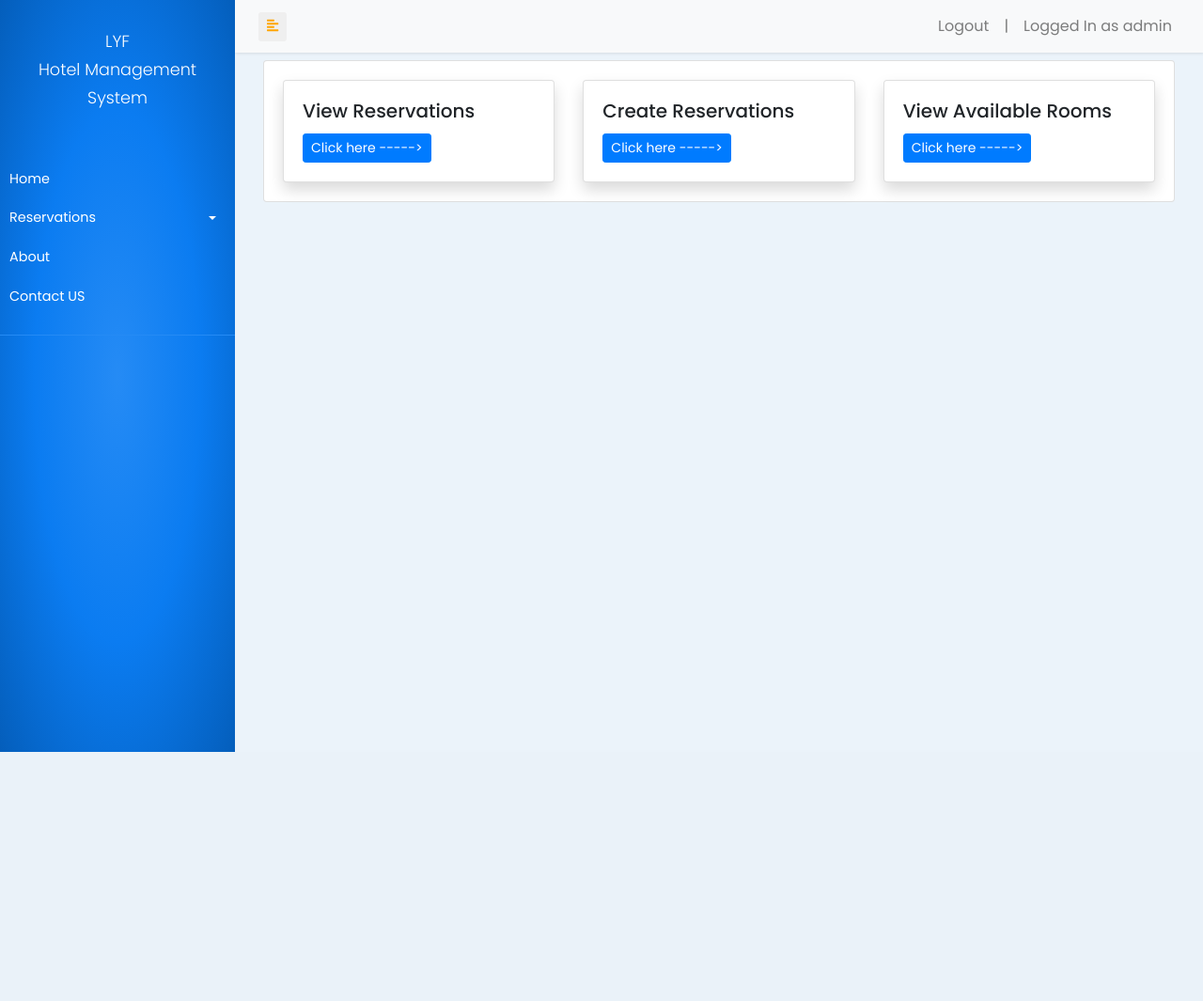
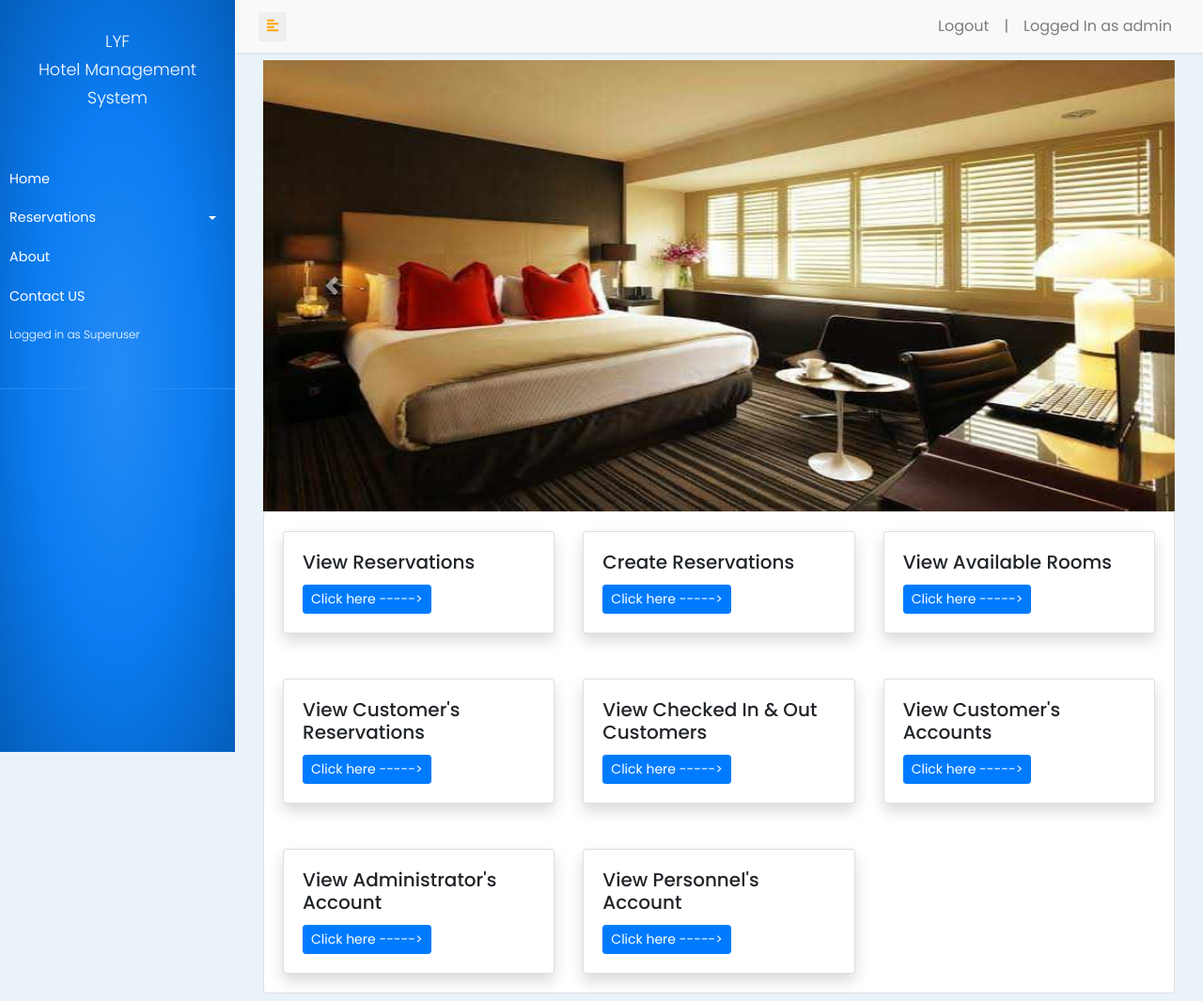
Before and after one commit to SftwreDev/Hotel-Management-System, a Django app: page / in a window 1280 px wide. Shown: the whole page at 94% size. Before the commit the page ends 800 px from the top, so only its background shows below. Run offline with Django 3.2, Linux system fonts and the light colour scheme; a user stored in the database is signed in; tables that the repository leaves empty hold one stand-in row (values such as "Sample post"); some libraries are stand-ins or nearby versions.

Commit message:
Fixed the reservation date and creating account restrictions

```diff
--- a/accounts/templates/accounts/admin_account_list.html
+++ b/accounts/templates/accounts/admin_account_list.html
@@ -21,6 +21,7 @@
 
         <div class="card-header">
             List of your administrator's accounts
+            <a href="{% url 'accounts:admin_signup' %}" class="text-primary"><i class="fas fa-user-plus"></i></a>
         </div>
 
         <div class="card-body">
--- a/accounts/templates/accounts/personnel_account_list.html
+++ b/accounts/templates/accounts/personnel_account_list.html
@@ -21,6 +21,7 @@
 
         <div class="card-header">
             List of your personnel's accounts
+            <a href="{% url 'accounts:personnel_signup' %}" class="text-primary"><i class="fas fa-user-plus"></i></a>
         </div>
 
         <div class="card-body">
--- a/accounts/views.py
+++ b/accounts/views.py
@@ -35,8 +35,7 @@ class PersonnelSignUp(CreateView):
 
     def form_valid(self, form):
         user = form.save()
-        login(self.request, user)
-        return redirect('reservations:homepage')
+        return redirect('accounts:personnel_account')
 
 class AdminSignUp(CreateView):
     model = User
@@ -49,8 +48,7 @@ class AdminSignUp(CreateView):
 
     def form_valid(self, form):
         user = form.save()
-        login(self.request, user)
-        return redirect('reservations:homepage')
+        return redirect('accounts:admin_account')
 
 class SignUpChoices(TemplateView):
     template_name = 'accounts/sign_up_option.html'
--- a/reservations/templates/reservations/home.html
+++ b/reservations/templates/reservations/home.html
@@ -1,7 +1,28 @@
 {% extends "base.html" %}
-
+{% load static %}
 {% block content %}
 <div class="col-md-12">
+    <div id="carouselExampleInterval" class="carousel slide" data-ride="carousel">
+        <div class="carousel-inner">
+          <div class="carousel-item active" data-interval="10000">
+            <img src="{% static 'images/show1.jpg' %}" class="d-block w-100" alt="..." style="height: 60vh;">
+          </div>
+          <div class="carousel-item" data-interval="2000">
+            <img src="{% static 'images/show2.jpg' %}" class="d-block w-100" alt="..." style="height: 60vh;">
+          </div>
+          <div class="carousel-item">
+            <img src="{% static 'images/show3.jpg' %}" class="d-block w-100" alt="..." style="height: 60vh;">
+          </div>
+        </div>
+        <a class="carousel-control-prev" href="#carouselExampleInterval" role="button" data-slide="prev">
+          <span class="carousel-control-prev-icon" aria-hidden="true"></span>
+          <span class="sr-only">Previous</span>
+        </a>
+        <a class="carousel-control-next" href="#carouselExampleInterval" role="button" data-slide="next">
+          <span class="carousel-control-next-icon" aria-hidden="true"></span>
+          <span class="sr-only">Next</span>
+        </a>
+      </div>
     <div class="card">
         <div class="card-body">
             <div class="row">
@@ -40,7 +61,7 @@
                         </div>
                     </div>
                 </div>
-                {% if user.is_personel or user.is_administrator %}
+                {% if user.is_personel or user.is_administrator or user.is_superuser %}
                 <div class="col-sm-4 col-md-4 col-lg-4 mt-5">
                     <div class="card shadow">
                         <!-- <img src="..." class="card-img-top" alt="..."> -->
@@ -72,7 +93,7 @@
                 </div>
                 {% endif %}
 
-                {% if user.is_administrator %}
+                {% if user.is_administrator or user.is_superuser %}
                 <div class="col-sm-4 col-md-4 col-lg-4 mt-5">
                     <div class="card shadow">
                         <!-- <img src="..." class="card-img-top" alt="..."> -->
--- a/reservations/views.py
+++ b/reservations/views.py
@@ -5,7 +5,7 @@ from django.contrib import messages
 from django.urls import reverse_lazy
 
 from accounts.decorators import customer_required, personnel_required, administrator_required
-from .forms import ReservationForm, RoomForm,RoomModalForm, CheckInAndOutForm
+from .forms import ReservationForm, RoomForm,RoomModalForm, CheckInAndOutForm,ReservationFormField
 from .models import Reservations, Room, CheckInAndOut
 import datetime
 from bootstrap_modal_forms.generic import (
@@ -101,7 +101,7 @@ def reservations_list(request):
 
     template_name = "reservations/list_reservations.html"
 
-    reservations = Reservations.objects.filter(customer=request.user)
+    reservations = Reservations.objects.filter(customer=request.user, active = "True")
 
     context = {
         'reservations' : reservations
@@ -116,7 +116,7 @@ def reservations_list_view(request):
 
     template_name = "reservations/all_reservation_list.html"
 
-    reservations = Reservations.objects.all()
+    reservations = Reservations.objects.filter(active="True")
 
     context = {
         'reservations' : reservations
@@ -211,7 +211,7 @@ class RoomUpdateView(BSModalUpdateView):
 def view_customers_reservation(request):
     template_name = 'reservations/customer_reservation_list.html'
 
-    reservations = Reservations.objects.all()
+    reservations = Reservations.objects.filter(active="True")
 
     context = {
         'reservations' : reservations
@@ -224,17 +224,23 @@ def check_in_and_out(request, pk):
     template_name = 'reservations/check_in_and_out_form.html'
 
     customer_reservations = Reservations.objects.get(id=pk)
+    reserved = get_object_or_404(Reservations, pk=pk)
+    reservations = ReservationFormField(request.POST or None, instance=reserved)
     form = CheckInAndOutForm(request.POST or None)
     check_in_date = datetime.datetime.today()
 
-    if form.is_valid():
+    if form.is_valid() and reservations.is_valid():
         check_in_or_out = form.save(commit=False)
+        reserved = reservations.save(commit=False)
+        reserved.active = False
         check_in_or_out.reservations = customer_reservations
         check_in_or_out.check_in_date_time = check_in_date
+        reserved.save()
         check_in_or_out.save()
         messages.success(request, "Transaction successfully completed")
         return redirect('reservations:list_of_check_in_or_out')
     else:
+
         form = CheckInAndOutForm(request.POST or None)
 
     context = {
@@ -282,7 +288,7 @@ def check_out(request, pk):
         check_in_or_out.check_in_date_time = check_out_date
         check_in_or_out.save()
         messages.success(request, "Transaction successfully completed")
-        return redirect('reservations:list_of_check_in_or_out')
+        return redirect('reservations:list_of_check_out')
     else:
         form = CheckInAndOutForm(request.POST or None, instance=customer)
 
--- a/templates/registration/login.html
+++ b/templates/registration/login.html
@@ -33,9 +33,7 @@
                     <button type="submit" class="btn btn-sm btn-primary btn-block">Submit</button>
                 </form>
                 <br>
-                <button type="button" class="btn btn-danger btn-sm btn-block" data-toggle="modal" data-target="#exampleModal">
-                  Create new account
-                </button>
+                <a href="{% url 'accounts:customer_signup' %}" class="btn btn-danger btn-block btn-sm" role="button">Create your account</a>
             </div>
         </div>
     </div>
--- a/templates/registration/signup_form.html
+++ b/templates/registration/signup_form.html
@@ -27,7 +27,7 @@
         <div class="col-md-3"></div>
         <div class="col-md-6">
             <div class="card p-4 m-4">
-                <h3>Create your account as {{ user_type }}</h3>
+                <h3>Create an account as {{ user_type }}</h3>
                 <form action="", method="POST">
                     {% csrf_token %}
                     <div>{{form|crispy}}</div>
--- a/templates/sidebar.html
+++ b/templates/sidebar.html
@@ -16,7 +16,11 @@
                     <a href="{% url 'reservations:create_reservations' %}">Create Reservations</a>
                 </li>
                 <li>
+                    {% if user.is_customer %}
                     <a href="{% url 'reservations:reservations_list' %}">View Reservations</a>
+                    {% else %}
+                    <a href="{% url 'reservations:reservations_list_view' %}">View Reservations</a>
+                    {% endif %}
                 </li>
                 <li>
                     <a href="{% url 'reservations:room_list' %}">Available Rooms</a>
@@ -35,6 +39,8 @@
         <p style="font-size: 12px;">Logged in as Personnel</p>
         {% elif user.is_customer %}
         <p style="font-size: 12px;">Logged in as Customer</p>
+        {% elif user.is_superuser %}
+        <p style="font-size: 12px;">Logged in as Superuser</p>
         {% endif %}
     </ul>
 
```
Also changed, not shown: reservations/forms.py (+27 -7 lines), reservations/models.py (+3 -8 lines), reservations/templates/reservations/all_reservation_list.html (+5 -17 lines), reservations/templates/reservations/customer_reservation_list.html (+5 -17 lines), reservations/templates/reservations/list_reservations.html (+4 -8 lines), db.sqlite3, reservations/migrations/0003_auto_20201128_2326.py (added), reservations/migrations/0004_auto_20201128_2350.py (added), reservations/migrations/0005_reservations_active.py (added), static/images/show1.jpg (added), static/images/show2.jpg (added), static/images/show3.jpg (added).
